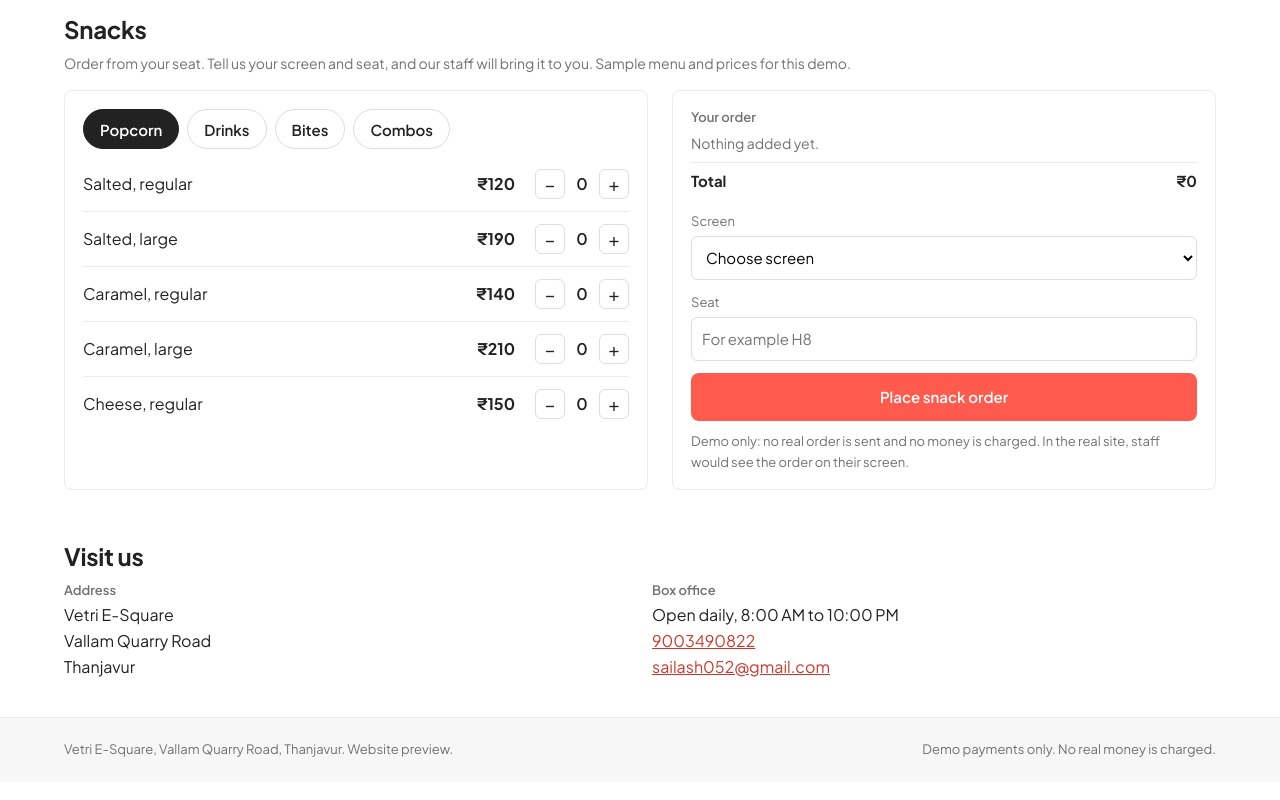
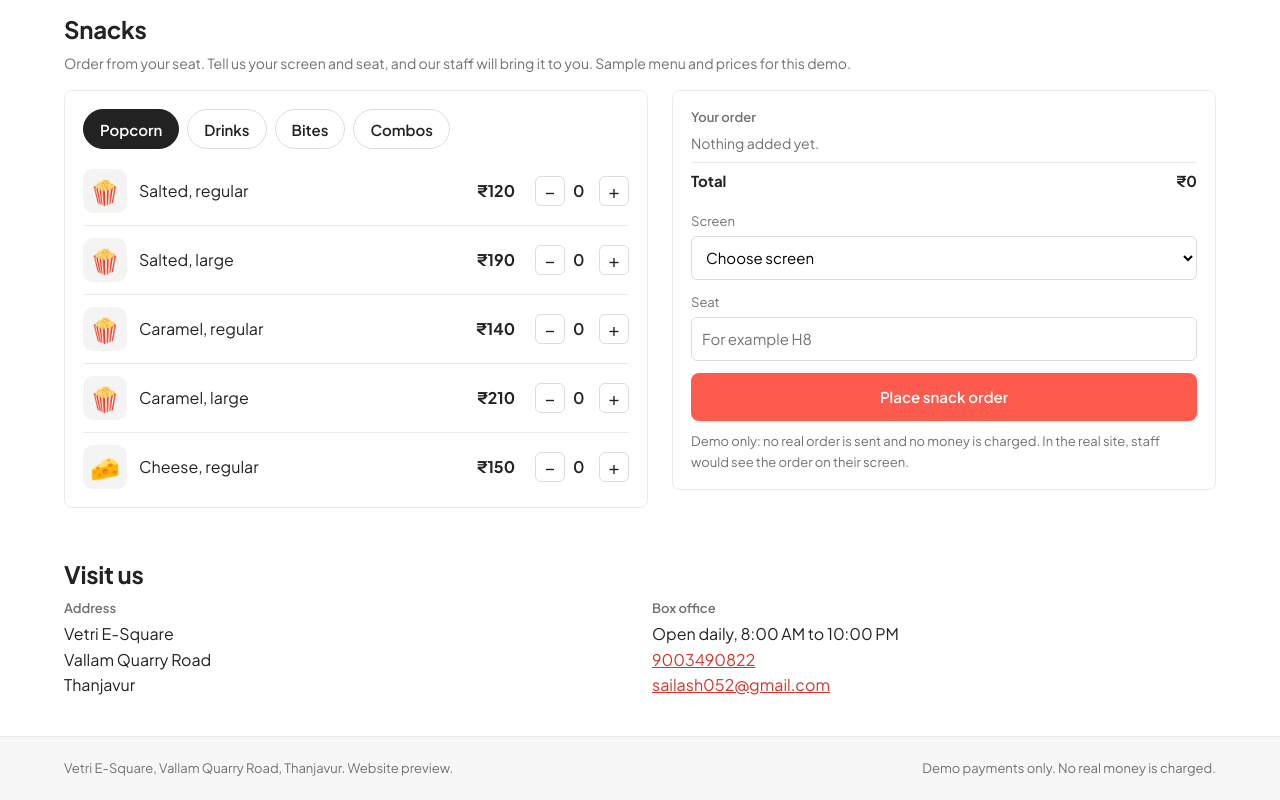
Before and after one commit to sailash052-svg/vetri-esquare-demo, a plain HTML site: page index.html in a window 1280 px wide. Shown: the part 1473-2273 px from the top of the page. Drawn offline with Linux system fonts and the light colour scheme.

Commit message:
Add icons and drink brand badges to snack menu

```diff
--- a/index.html
+++ b/index.html
@@ -198,7 +198,7 @@ footer{font-size:13px}
 .snk .tab2.on{background:var(--ink);border-color:var(--ink);color:#fff}
 .snk .pnl[hidden]{display:none}
 .snk .cat{font-size:13px;font-weight:600;color:var(--muted);padding:14px 0 4px}
-.snk .it{align-items:center}.snk .it span:first-child{flex:1}
+.snk .it{align-items:center}.ic{width:44px;height:44px;flex:none;border-radius:10px;background:#f4f4f4;display:flex;align-items:center;justify-content:center;font-style:normal;font-size:24px}.ic.ib{font:800 9px/1.1 'Plus Jakarta Sans',sans-serif;text-align:center;letter-spacing:0}.snk .it span:first-of-type{flex:1;text-align:left}
 .snk .stp{display:flex;align-items:center;gap:8px;margin-left:8px}
 .snk .stp button{width:30px;height:30px;border:1px solid #DDD;background:#fff;border-radius:6px;font-size:18px;line-height:1;padding:0;color:var(--ink)}
 .snk .stp button:hover{border-color:var(--ink)}
@@ -481,16 +481,18 @@ function home(){
   h+='<div class="tabs2" role="tablist">';
   SNACKS.forEach(function(g,k){h+='<button type="button" role="tab" class="tab2'+(k===0?' on':'')+'" data-tab="'+k+'">'+g.c+'</button>';});
   h+='</div>';
-  SNACKS.forEach(function(g,k){h+='<div class="pnl" data-pnl="'+k+'"'+(k===0?'':' hidden')+'>';g.items.forEach(function(x){h+='<div class="it"><span>'+x.n+'</span><b>'+inr(x.p)+'</b><div class="stp"><button type="button" data-id="'+x.id+'" data-d="-1" aria-label="Remove one '+x.n+'">&minus;</button><span id="q-'+x.id+'">0</span><button type="button" data-id="'+x.id+'" data-d="1" aria-label="Add one '+x.n+'">+</button></div></div>';});h+='</div>';});
+  SNACKS.forEach(function(g,k){h+='<div class="pnl" data-pnl="'+k+'"'+(k===0?'':' hidden')+'>';g.items.forEach(function(x){h+='<div class="it">'+snIcon(x.ic)+'<span>'+x.n+'</span><b>'+inr(x.p)+'</b><div class="stp"><button type="button" data-id="'+x.id+'" data-d="-1" aria-label="Remove one '+x.n+'">&minus;</button><span id="q-'+x.id+'">0</span><button type="button" data-id="'+x.id+'" data-d="1" aria-label="Add one '+x.n+'">+</button></div></div>';});h+='</div>';});
   h+='</div><div class="how" id="snkOrder"><div class="k">Your order</div><div id="snkLines" class="muted" style="font-size:14px">Nothing added yet.</div><div class="line" style="font-weight:700;border-top:1px solid #EBEBEB;margin-top:8px"><span>Total</span><span id="snkTot">&#8377;0</span></div><div class="fl2"><label for="snkScr">Screen</label><select id="snkScr"><option value="">Choose screen</option><option>EPIQ 1</option><option>EPIQ 2</option><option>COSMIQ</option></select></div><div class="fl2"><label for="snkSeat">Seat</label><input id="snkSeat" placeholder="For example H8" maxlength="3" autocomplete="off"></div><button type="button" class="btn" id="snkGo" style="margin-top:12px">Place snack order</button><div id="snkMsg" style="font-size:14px;margin-top:10px"></div><p class="muted" style="font-size:13px;margin:10px 0 0">Demo only: no real order is sent and no money is charged. In the real site, staff would see the order on their screen.</p></div></div></div><div class="sec" id="s-visit"><h2>Visit us</h2><div class="vis"><div><div class="k">Address</div>Vetri E-Square<br>Vallam Quarry Road<br>Thanjavur</div><div><div class="k">Box office</div>Open daily, 8:00 AM to 10:00 PM<br><a href="tel:+919003490822">9003490822</a><br><a href="mailto:sailash052@gmail.com">sailash052@gmail.com</a></div></div></div>';
   app.innerHTML=h;
   snkInit();
   quoteInit();
 }
 
-var SNACKS=[{c:'Popcorn',items:[['Salted, regular',120],['Salted, large',190],['Caramel, regular',140],['Caramel, large',210],['Cheese, regular',150]]},{c:'Drinks',items:[['Cold drink, regular',80],['Cold drink, large',110],['Cold coffee',90],['Fresh lime soda',70],['Water bottle',30]]},{c:'Bites',items:[['Samosa (2 pcs)',40],['Veg puff',35],['French fries',100],['Nachos with cheese',130]]},{c:'Combos',items:[['Large popcorn and cold drink',250],['2 regular popcorn and 2 cold drinks',420]]}];
+var SNACKS=[{c:'Popcorn',items:[['Salted, regular',120,'e:🍿'],['Salted, large',190,'e:🍿'],['Caramel, regular',140,'e:🍿'],['Caramel, large',210,'e:🍿'],['Cheese, regular',150,'e:🧀']]},{c:'Drinks',items:[['Pepsi',80,'b:pepsi'],['Coca-Cola',80,'b:coke'],['7UP',80,'b:7up'],['Nescafe cold coffee',90,'b:nescafe'],['Fresh lime soda',70,'e:🍋'],['Water bottle',30,'e:💧']]},{c:'Bites',items:[['Samosa (2 pcs)',40,'e:🥟'],['Veg puff',35,'e:🥐'],['French fries',100,'e:🍟'],['Nachos with cheese',130,'e:🌮']]},{c:'Combos',items:[['Large popcorn and cold drink',250,'e:🍿'],['2 regular popcorn and 2 cold drinks',420,'e:🍿']]}];
+var BR={pepsi:['#0B3D91','#fff','PEPSI'],coke:['#E41E2B','#fff','Coca-Cola'],'7up':['#0A8F3C','#fff','7UP'],nescafe:['#B71C1C','#fff','NESCAFÉ']};
+function snIcon(c){c=c||'';if(c.indexOf('b:')===0){var b=BR[c.slice(2)];return '<i class="ic ib" style="background:'+b[0]+';color:'+b[1]+'">'+b[2]+'</i>';}return '<i class="ic">'+c.slice(2)+'</i>';}
 var SN_ALL=[],sq={};
-SNACKS.forEach(function(g){g.items=g.items.map(function(x,i){var o={n:x[0],p:x[1],id:'s'+SN_ALL.length};SN_ALL.push(o);return o;});});
+SNACKS.forEach(function(g){g.items=g.items.map(function(x,i){var o={n:x[0],p:x[1],ic:x[2],id:'s'+SN_ALL.length};SN_ALL.push(o);return o;});});
 function orders(){try{return JSON.parse(localStorage.getItem('ves_orders')||'[]');}catch(e){return [];}}
 function saveOrders(o){try{localStorage.setItem('ves_orders',JSON.stringify(o));}catch(e){}}
 function snkUpdate(){
```
